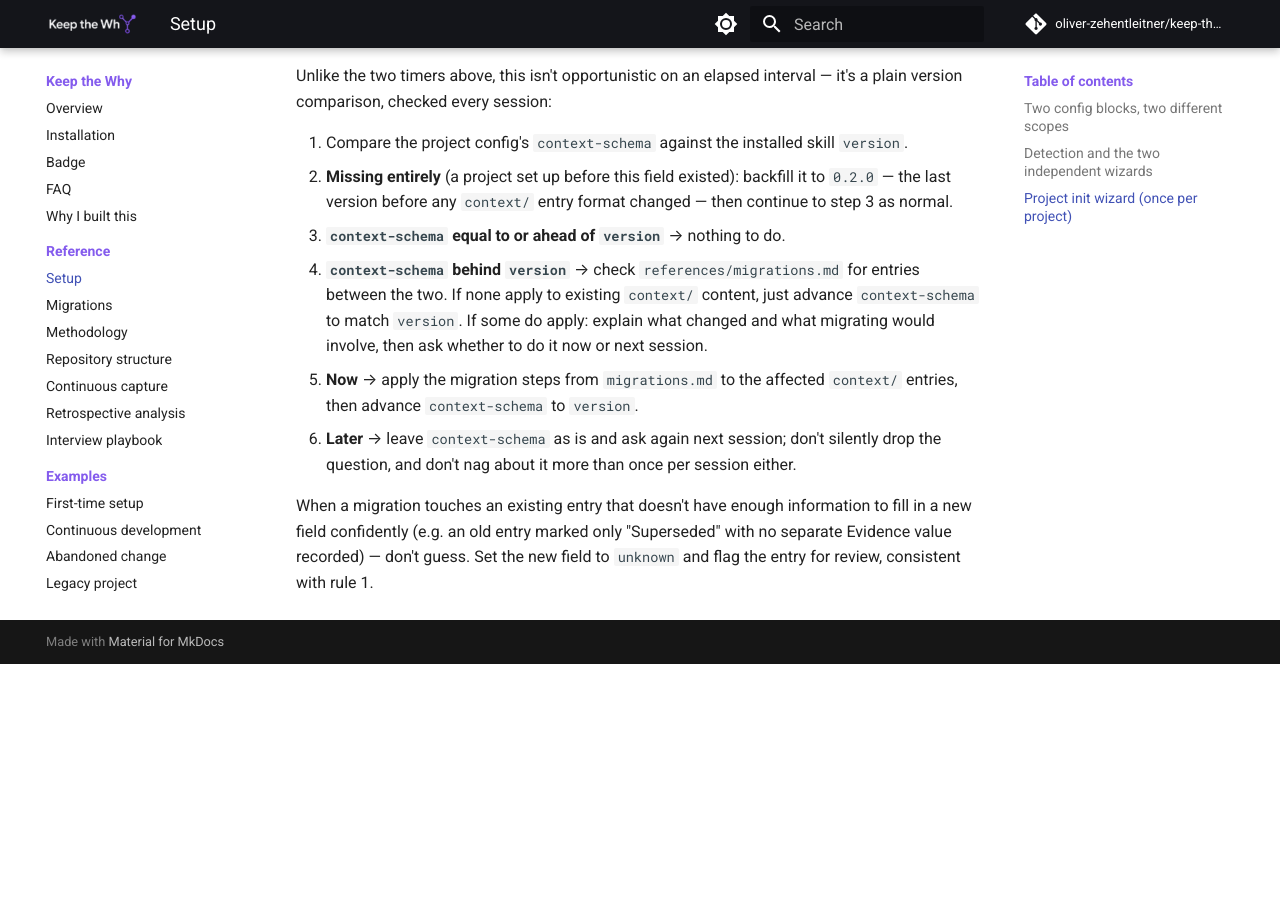
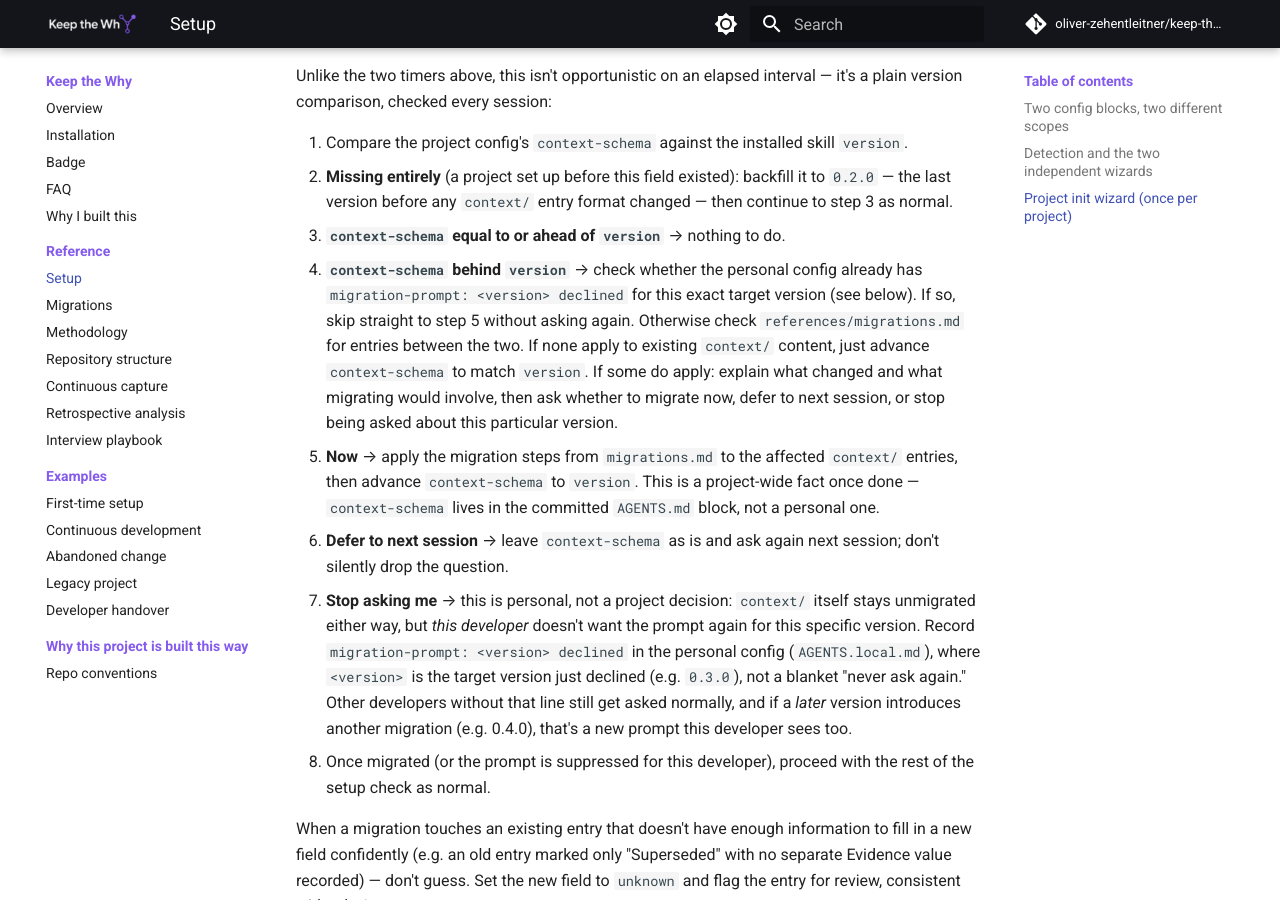
Before and after one commit to oliver-zehentleitner/keep-the-why, an MkDocs documentation site: the page built from docs/setup.md, in a window 1280 px wide and 900 px high, scrolled down 4330 px. Built offline with MkDocs 1.6.1 and Material for MkDocs 9.7.7, drawn with Linux system fonts in a browser that asks for light colours; comment, search, counter and statistics services are not loaded; before the commit the page ends 4994 px from its top, so only the background shows below that.

Commit message:
Let a developer personally opt out of a specific migration prompt
Oliver's point: whether context/ itself is migrated is a project-wide
fact (can't differ per developer, it's shared files), but whether a
given developer wants to keep seeing the prompt about it is genuinely
personal - like snoozing a notification for yourself without turning
it off for the team.

Third option alongside "migrate now" / "defer to next session":
"stop asking me" - records migration-prompt: <version> declined in
the personal AGENTS.local.md block, scoped to that specific version
gap, not a blanket opt-out. context-schema in the committed AGENTS.md
stays untouched either way; other developers without that personal
line keep getting asked normally, and a later migration (a different
version) prompts everyone again regardless of an earlier decline.

Two new evals: the decline itself, and that one developer's decline
doesn't suppress the prompt for someone else on the same project.

```diff
--- a/skills/keep-the-why/references/setup.md
+++ b/skills/keep-the-why/references/setup.md
@@ -100,8 +100,10 @@
 1. Compare the project config's `context-schema` against the installed skill `version`.
 2. **Missing entirely** (a project set up before this field existed): backfill it to `0.2.0` — the last version before any `context/` entry format changed — then continue to step 3 as normal.
 3. **`context-schema` equal to or ahead of `version`** → nothing to do.
-4. **`context-schema` behind `version`** → check `references/migrations.md` for entries between the two. If none apply to existing `context/` content, just advance `context-schema` to match `version`. If some do apply: explain what changed and what migrating would involve, then ask whether to do it now or next session.
-   - **Now** → apply the migration steps from `migrations.md` to the affected `context/` entries, then advance `context-schema` to `version`.
-   - **Later** → leave `context-schema` as is and ask again next session; don't silently drop the question, and don't nag about it more than once per session either.
+4. **`context-schema` behind `version`** → check whether the personal config already has `migration-prompt: <version> declined` for this exact target version (see below). If so, skip straight to step 5 without asking again. Otherwise check `references/migrations.md` for entries between the two. If none apply to existing `context/` content, just advance `context-schema` to match `version`. If some do apply: explain what changed and what migrating would involve, then ask whether to migrate now, defer to next session, or stop being asked about this particular version.
+   - **Now** → apply the migration steps from `migrations.md` to the affected `context/` entries, then advance `context-schema` to `version`. This is a project-wide fact once done — `context-schema` lives in the committed `AGENTS.md` block, not a personal one.
+   - **Defer to next session** → leave `context-schema` as is and ask again next session; don't silently drop the question.
+   - **Stop asking me** → this is personal, not a project decision: `context/` itself stays unmigrated either way, but *this developer* doesn't want the prompt again for this specific version. Record `migration-prompt: <version> declined` in the personal config (`AGENTS.local.md`), where `<version>` is the target version just declined (e.g. `0.3.0`), not a blanket "never ask again." Other developers without that line still get asked normally, and if a *later* version introduces another migration (e.g. 0.4.0), that's a new prompt this developer sees too.
+5. Once migrated (or the prompt is suppressed for this developer), proceed with the rest of the setup check as normal.
 
 When a migration touches an existing entry that doesn't have enough information to fill in a new field confidently (e.g. an old entry marked only "Superseded" with no separate Evidence value recorded) — don't guess. Set the new field to `unknown` and flag the entry for review, consistent with rule 1.
```
Also changed, not shown: skills/keep-the-why/SKILL.md (+1 -1 lines), skills/keep-the-why/references/repository-structure.md (+2 -0 lines), 1 other file.
